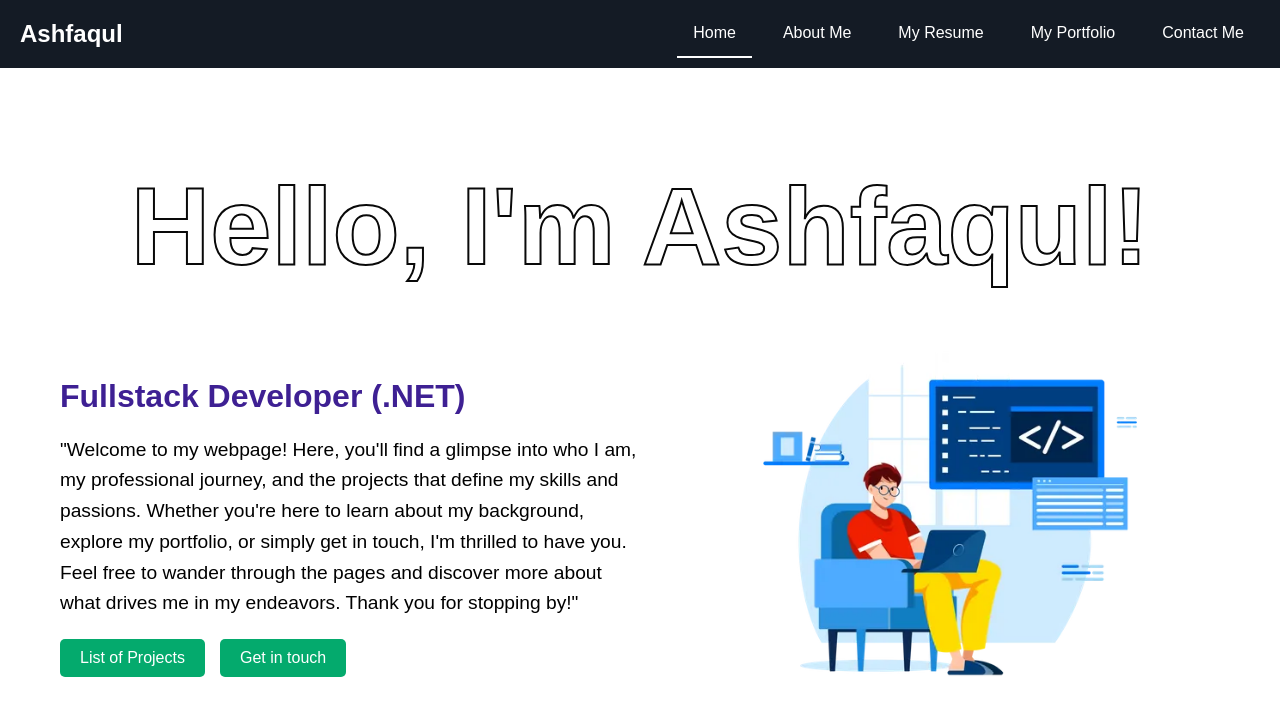
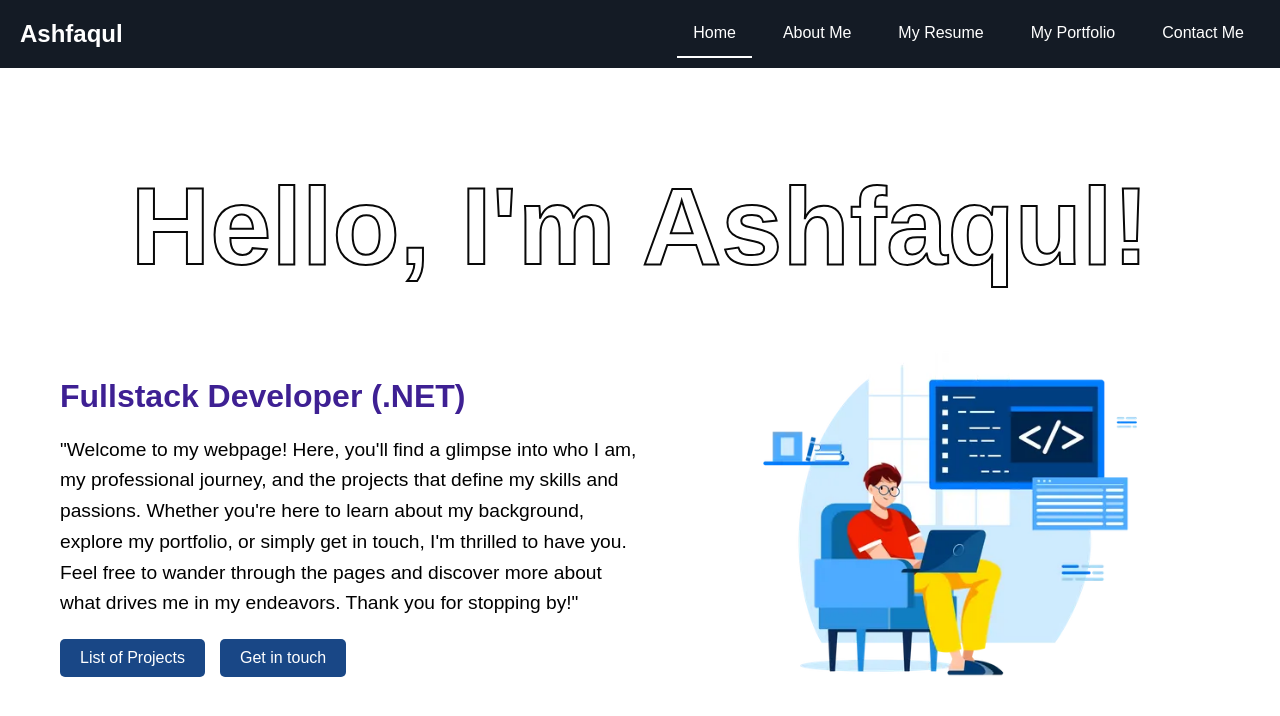
Before and after one commit to awalashfaqul/portfolio-with-react, a React (Create React App) app: page / in a window 1280 px wide. Shown: the top 716 px of the page. Built offline with nearby package versions, Linux system fonts and the light colour scheme.

Commit message:
button background colour changed.

```diff
--- a/src/pages/AboutMe.css
+++ b/src/pages/AboutMe.css
@@ -42,7 +42,7 @@
   }
 
   .buttons a {
-    background-color: #04AA6D;
+    background-color: #194786;
     color: white;
     padding: 10px 20px;
     text-decoration: none;
```
